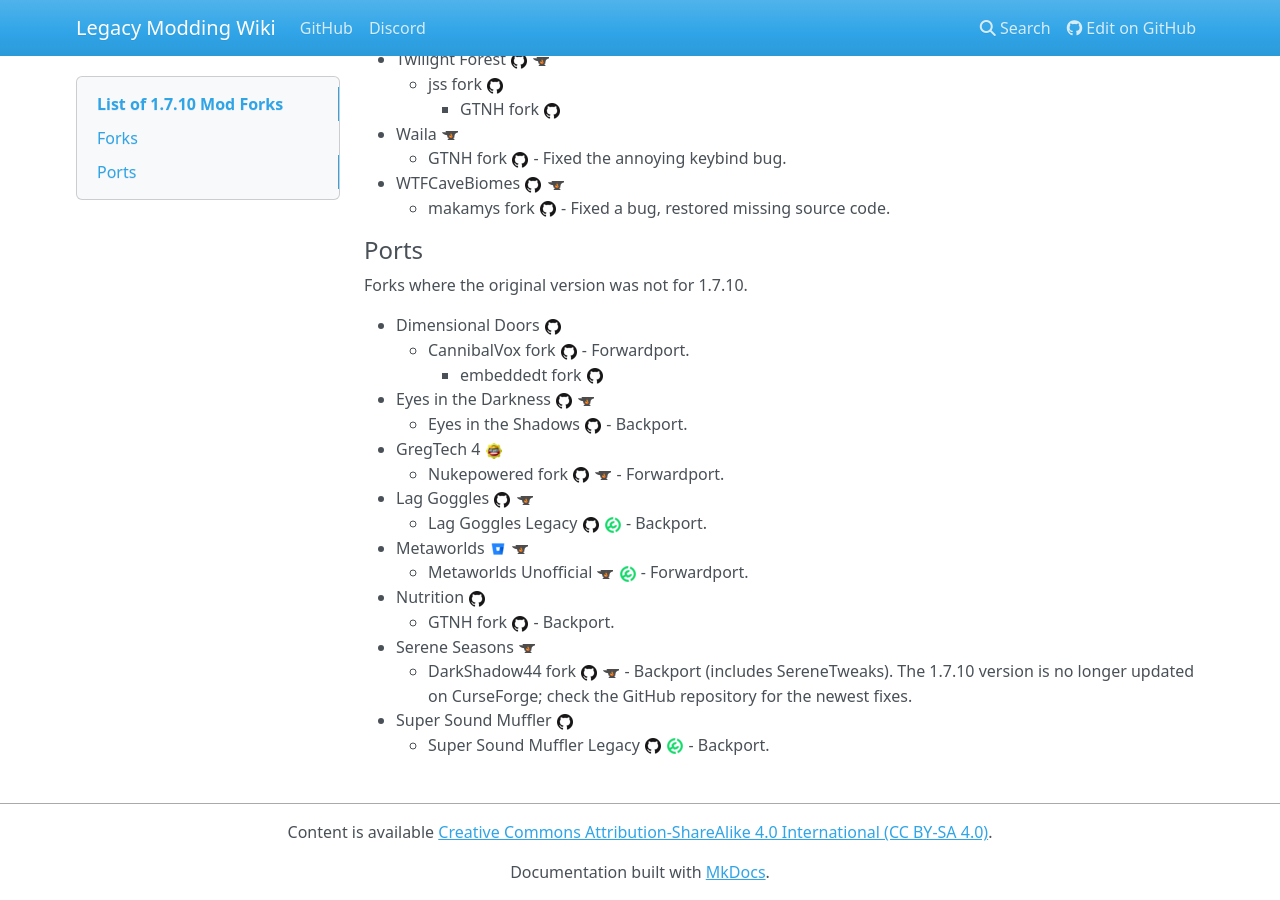
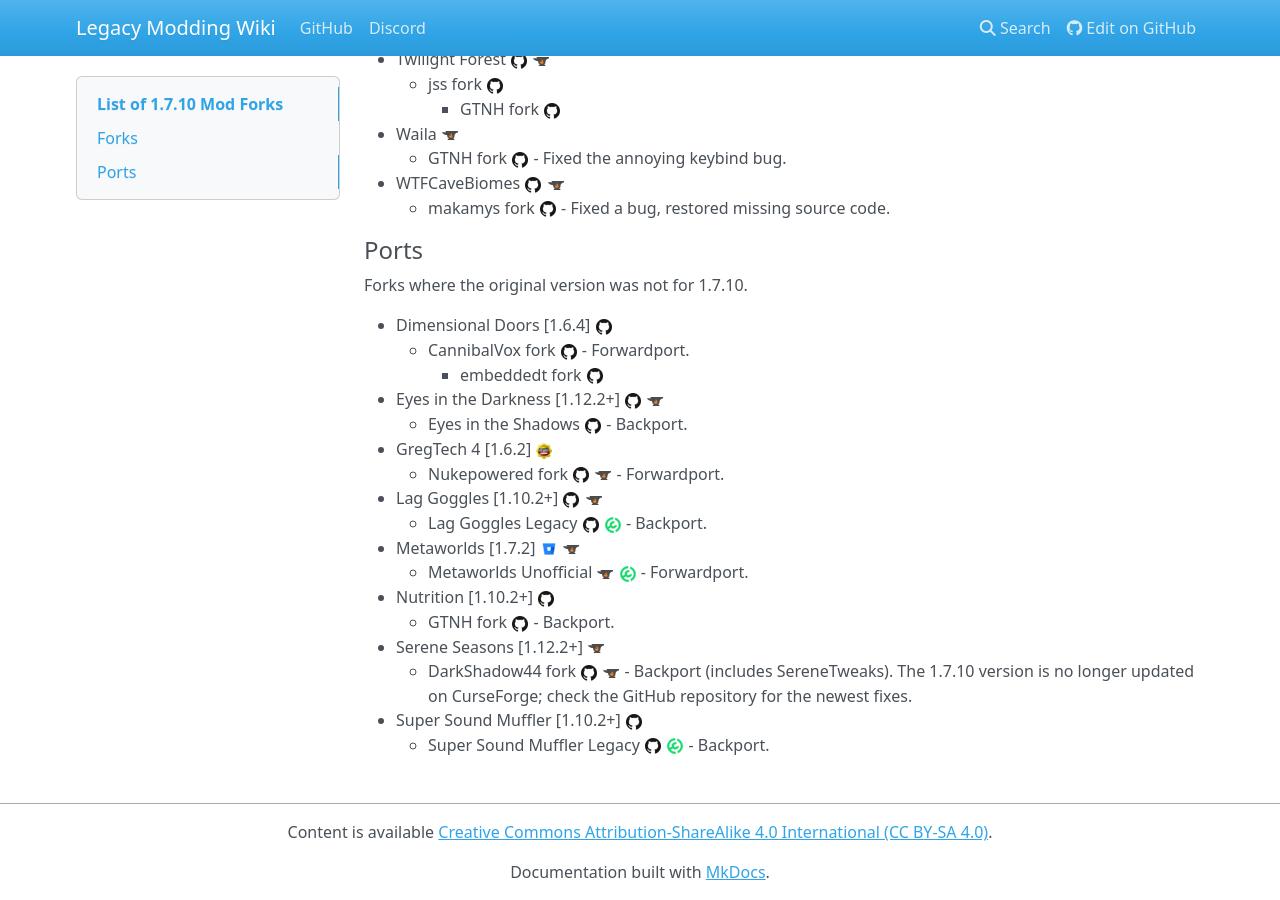
Before and after one commit to LegacyModdingMC/wiki, an MkDocs documentation site: the page built from docs/list-of-1.7.10-mod-forks.md, in a window 1280 px wide and 900 px high, scrolled down 2980 px. Built offline with MkDocs 1.6.1, drawn with Linux system fonts in a browser that asks for light colours; nearby versions of some CDN libraries.

Commit message:
Specify original version of mods that got ported

```diff
--- a/docs/list-of-1.7.10-mod-forks.md
+++ b/docs/list-of-1.7.10-mod-forks.md
@@ -155,20 +155,20 @@
 
 Forks where the original version was not for 1.7.10.
 
-* Dimensional Doors [![icon-github](img/favicon/github.png)](https://github.com/StevenRS11/DimDoors)
+* Dimensional Doors [1.6.4] [![icon-github](img/favicon/github.png)](https://github.com/StevenRS11/DimDoors)
 	* CannibalVox fork [![icon-github](img/favicon/github.png)](https://github.com/CannibalVox/DimDoors) - Forwardport.
 		* embeddedt fork [![icon-github](img/favicon/github.png)](https://github.com/embeddedt/DimensionalDoors-1.7.10)
-* Eyes in the Darkness [![icon-github](img/favicon/github.png)](https://github.com/gigaherz/EyesInTheDarkness) [![icon-curseforge](img/favicon/curseforge.png)](https://www.curseforge.com/minecraft/mc-mods/eyes-in-the-darkness)
+* Eyes in the Darkness [1.12.2+] [![icon-github](img/favicon/github.png)](https://github.com/gigaherz/EyesInTheDarkness) [![icon-curseforge](img/favicon/curseforge.png)](https://www.curseforge.com/minecraft/mc-mods/eyes-in-the-darkness)
 	* Eyes in the Shadows [![icon-github](img/favicon/github.png)](https://github.com/trollogyadherent/EyesInTheShadows) - Backport.
-* GregTech 4 [![icon-gregtech](img/favicon/gregtech.png)](https://gregtech.overminddl1.com/1.6.2/index.html)
+* GregTech 4 [1.6.2] [![icon-gregtech](img/favicon/gregtech.png)](https://gregtech.overminddl1.com/1.6.2/index.html)
 	* Nukepowered fork [![icon-github](img/favicon/github.png)](https://github.com/Nukepowered/GregTech4) [![icon-curseforge](img/favicon/curseforge.png)](https://www.curseforge.com/minecraft/mc-mods/gregtech-4) - Forwardport.
-* Lag Goggles [![icon-github](img/favicon/github.png)](https://github.com/TerminatorNL/LagGoggles) [![icon-curseforge](img/favicon/curseforge.png)](https://www.curseforge.com/minecraft/mc-mods/laggoggles)
+* Lag Goggles [1.10.2+] [![icon-github](img/favicon/github.png)](https://github.com/TerminatorNL/LagGoggles) [![icon-curseforge](img/favicon/curseforge.png)](https://www.curseforge.com/minecraft/mc-mods/laggoggles)
 	* Lag Goggles Legacy [![icon-github](img/favicon/github.png)](https://github.com/FalsePattern/LagGogglesLegacy) [![icon-modrinth](img/favicon/modrinth.png)](https://modrinth.com/mod/lglegacy) - Backport.
-* Metaworlds [![icon-bitbucket](img/favicon/bitbucket.png)](https://bitbucket.org/MMM_MasterM/metaworldsgradle/src/master/) [![icon-curseforge](img/favicon/curseforge.png)](https://www.curseforge.com/minecraft/mc-mods/metaworlds-mod)
+* Metaworlds [1.7.2] [![icon-bitbucket](img/favicon/bitbucket.png)](https://bitbucket.org/MMM_MasterM/metaworldsgradle/src/master/) [![icon-curseforge](img/favicon/curseforge.png)](https://www.curseforge.com/minecraft/mc-mods/metaworlds-mod)
 	* Metaworlds Unofficial [![icon-curseforge](img/favicon/curseforge.png)](https://www.curseforge.com/minecraft/mc-mods/metaworlds-unofficial) [![icon-modrinth](img/favicon/modrinth.png)](https://modrinth.com/mod/metaworldsunofficial) - Forwardport.
-* Nutrition [![icon-github](img/favicon/github.png)](https://github.com/WesCook/Nutrition)
+* Nutrition [1.10.2+] [![icon-github](img/favicon/github.png)](https://github.com/WesCook/Nutrition)
 	* GTNH fork [![icon-github](img/favicon/github.png)](https://github.com/GTNewHorizons/Nutrition) - Backport.
-* Serene Seasons [![icon-curseforge](img/favicon/curseforge.png)](https://www.curseforge.com/minecraft/mc-mods/serene-seasons)
+* Serene Seasons [1.12.2+] [![icon-curseforge](img/favicon/curseforge.png)](https://www.curseforge.com/minecraft/mc-mods/serene-seasons)
 	* DarkShadow44 fork [![icon-github](img/favicon/github.png)](https://github.com/DarkShadow44/SereneSeasons) [![icon-curseforge](img/favicon/curseforge.png)](https://www.curseforge.com/minecraft/mc-mods/serene-seasons) - Backport (includes SereneTweaks). The 1.7.10 version is no longer updated on CurseForge; check the GitHub repository for the newest fixes.
-* Super	Sound Muffler [![icon-github](img/favicon/github.png)](https://github.com/EdgarAllen/SuperSoundMuffler)
+* Super Sound Muffler [1.10.2+] [![icon-github](img/favicon/github.png)](https://github.com/EdgarAllen/SuperSoundMuffler)
 	* Super Sound Muffler Legacy [![icon-github](img/favicon/github.png)](https://github.com/FalsePattern/SuperSoundMuffler-Legacy) [![icon-modrinth](img/favicon/modrinth.png)](https://modrinth.com/mod/ssmlegacy) - Backport.
```
Also changed, not shown: docs-template/list-of-1.7.10-mod-forks.template.md (+8 -8 lines).
